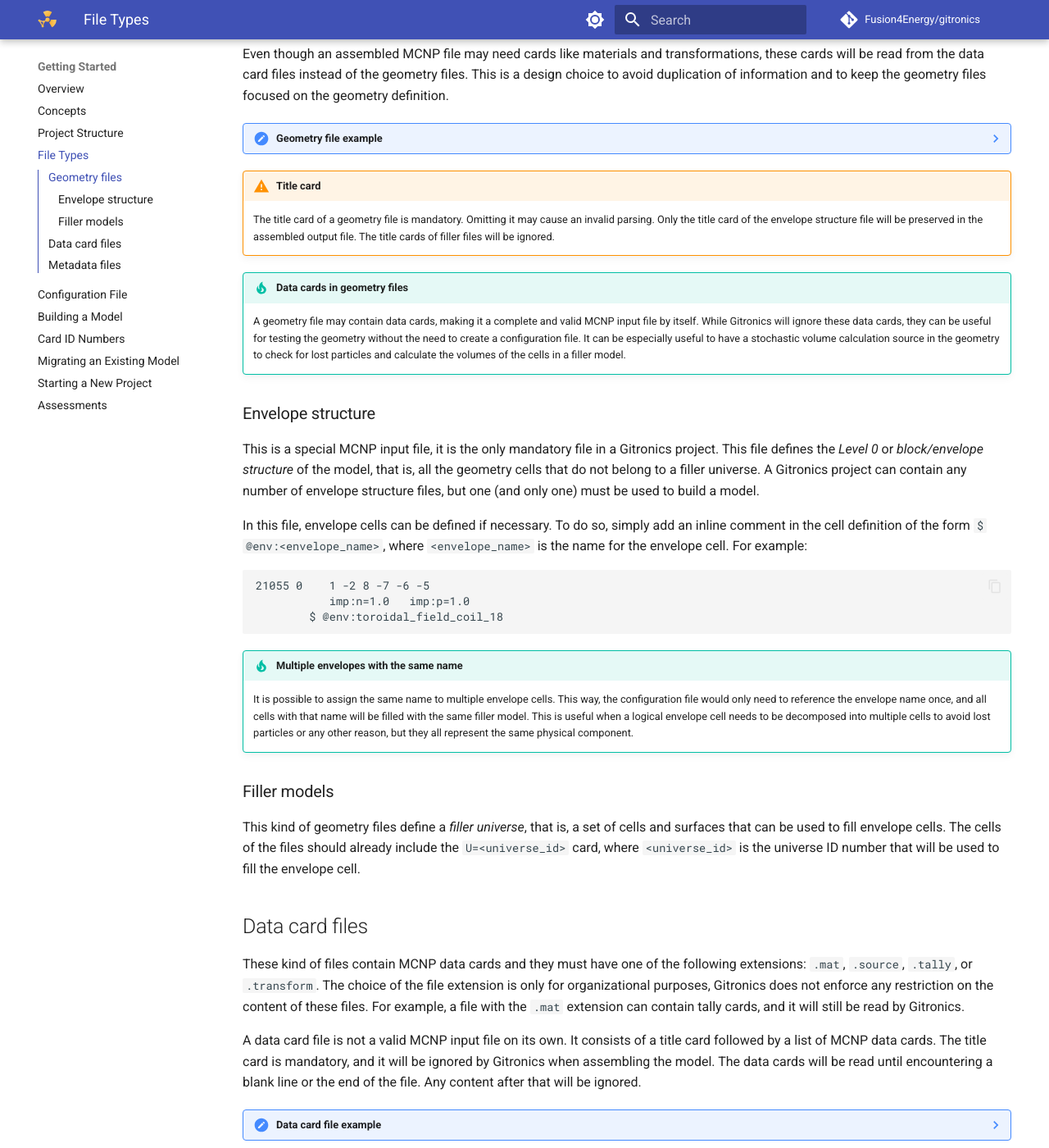
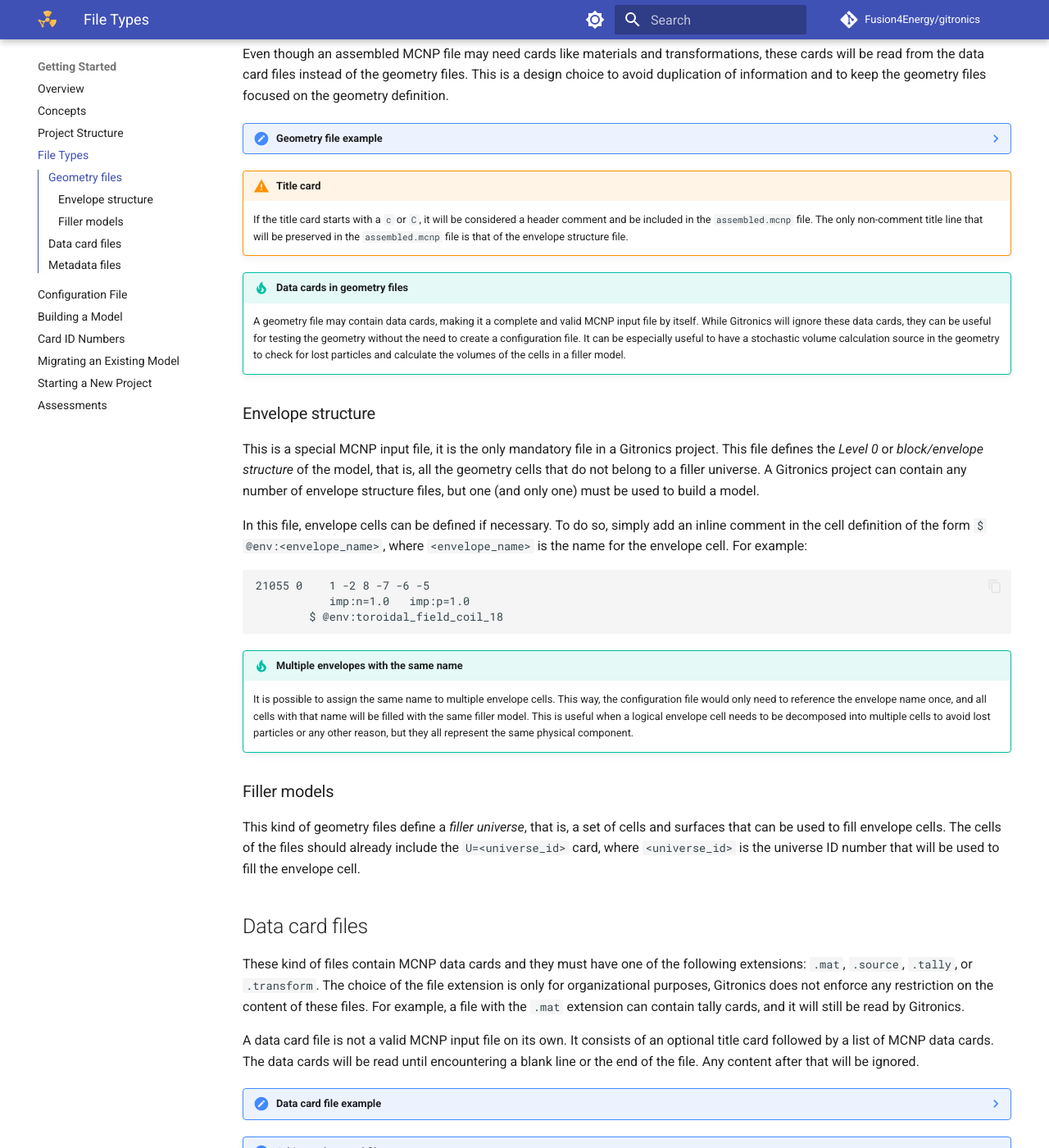
Before and after one commit to Fusion4Energy/gitronics, an MkDocs documentation site: the page built from docs/getting_started/file_types.md, in a window 1280 px wide and 1400 px high, scrolled down 533 px. Shown: the whole window at 82% size. Built offline with MkDocs 1.6.1 and Material for MkDocs 9.7.7, drawn with Linux system fonts in a browser that asks for light colours; comment, search, counter and statistics services are not loaded; the version menu is left out.

Commit message:
Clarification on titles in the new version of Migjorn

````diff
--- a/docs/getting_started/file_types.md
+++ b/docs/getting_started/file_types.md
@@ -54,7 +54,7 @@ This is a design choice to avoid duplication of information and to keep the geom
     ```
 
 !!! warning "Title card"
-    The title card of a geometry file is mandatory. Omitting it may cause an invalid parsing. Only the title card of the envelope structure file will be preserved in the assembled output file. The title cards of filler files will be ignored.
+    If the title card starts with a `c` or `C`, it will be considered a header comment and be included in the `assembled.mcnp` file. The only non-comment title line that will be preserved in the `assembled.mcnp` file is that of the envelope structure file.
 
 !!! tip "Data cards in geometry files"
     A geometry file may contain data cards, making it a complete and valid MCNP input file by itself. While Gitronics will ignore these data cards, they can be useful for testing the geometry without the need to create a configuration file. It can be especially useful to have a stochastic volume calculation source in the geometry to check for lost particles and calculate the volumes of the cells in a filler model.
@@ -87,8 +87,7 @@ These kind of files contain MCNP data cards and they must have one of the follow
 The choice of the file extension is only for organizational purposes, Gitronics does not enforce any restriction on the content of these files. For example, a file with the `.mat` extension can contain tally cards, and it will still be read by Gitronics.
 
 A data card file is not a valid MCNP input file on its own.
-It consists of a title card followed by a list of MCNP data cards.
-The title card is mandatory, and it will be ignored by Gitronics when assembling the model.
+It consists of an optional title card followed by a list of MCNP data cards.
 The data cards will be read until encountering a blank line or the end of the file.
 Any content after that will be ignored.
 
````
Also changed, not shown: docs/best_practices.md (+0 -5 lines).
